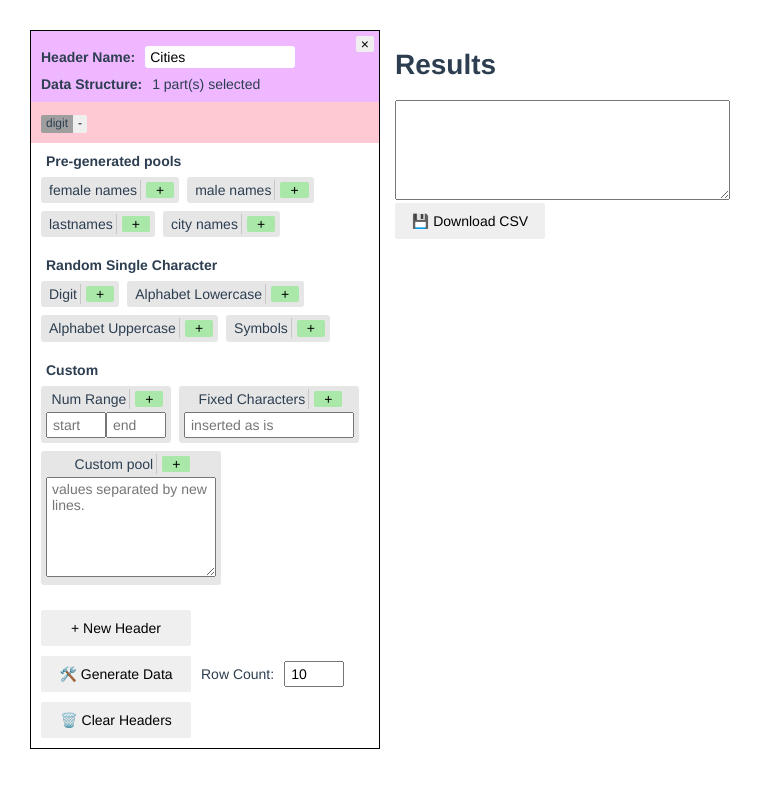
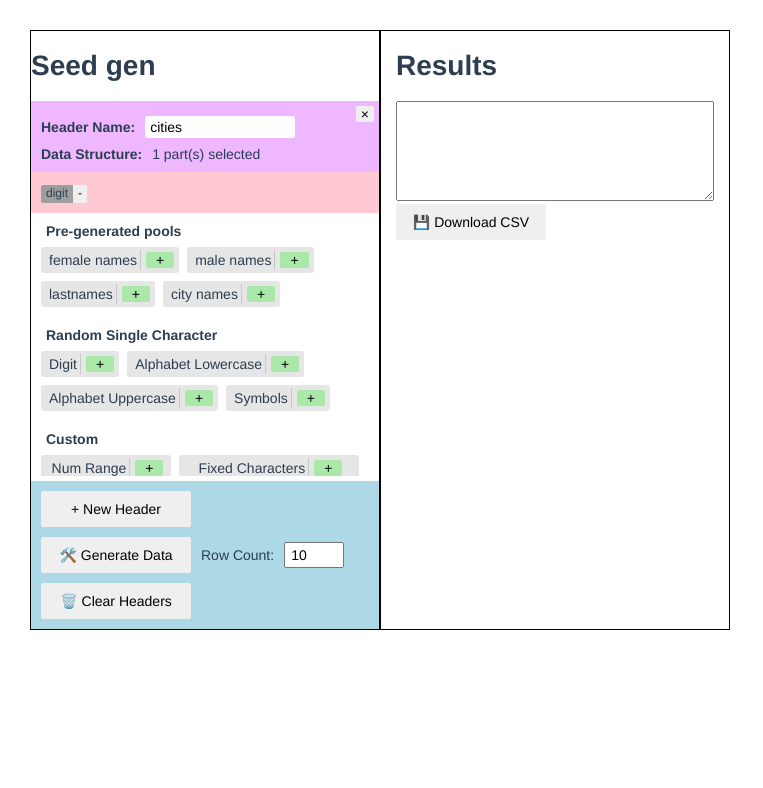
Before and after one commit to lucidkodo/seed-gen, a Vue app: page / in a window 1280 px wide. Shown: the top 788 px of the page, without its empty margins (0-763 px from the left). Built offline with nearby package versions, Linux system fonts and the light colour scheme.

Commit message:
Base ui done

```diff
--- a/src/App.vue
+++ b/src/App.vue
@@ -1,7 +1,8 @@
 <template lang="pug">
 #builder
-  //- h1 Seed gen
-  .header-box(v-for="(header, index) in headers", :id="index")
+  h1 Seed gen
+  .frame
+    .header-box(v-for="(header, index) in headers", :id="'header' + index")
       button.remove-header(@click="headers.splice(index, 1)") &times;
 
       .header-info(@click="showHeader(index)")
@@ -139,7 +140,7 @@ export default {
       tip: 'Click / hover for more',
       headers: [
         {
-          name: 'Cities',
+          name: 'cities',
           parts: [
             {
               name: 'digit',
@@ -245,6 +246,7 @@ export default {
 
           for (let j = 0; j < header.parts.length; j++) {
             const part = header.parts[j]
+            console.log(part)
 
             if (part.handler === 'default') {
               switch (part.name) {
--- a/src/app.sass
+++ b/src/app.sass
@@ -27,39 +27,47 @@ input, textarea
   display: inline-block
   vertical-align: top
   width: 350px
+  height: 600px
+  border: 1px solid #000
+  position: relative
 
 #builder
-  border: 1px solid #000
+  // padding-bottom: 150px
+  // overflow-y: scroll
 
-  button.remove-header
-    position: absolute
-    right: 5px
-    top: 5px
-    padding: 0px 5px
+  .frame
+    height: 375px
+    overflow-y: scroll
 
-  p
-    margin: 0
-    display: inline-block
+    button.remove-header
+      position: absolute
+      right: 5px
+      top: 5px
+      padding: 0px 5px
 
-    &.title
-      margin: 8px 10px 0 0
-      font-weight: bold
+    p
+      margin: 0
+      display: inline-block
 
-  .header-box
-    position: relative
-    margin-bottom: 5px
-    // border: 1px dashed #b7b7b7
+      &.title
+        margin: 8px 10px 0 0
+        font-weight: bold
 
-    .header-info
-      background-color: #eeb7ff
-      padding: 10px
-      cursor: pointer
+    .header-box
+      position: relative
+      margin-bottom: 5px
+      // border: 1px dashed #b7b7b7
 
-      input[type=text]
-        border: 0
-        border-radius: 3px
-        padding: 3px 5px
-        width: 150px
+      .header-info
+        background-color: #eeb7ff
+        padding: 10px
+        cursor: pointer
+
+        input[type=text]
+          border: 0
+          border-radius: 3px
+          padding: 3px 5px
+          width: 150px
 
 .components
   display: block
@@ -147,7 +155,13 @@ input, textarea
   background-color: #b5ffb5
 
 .btns
+  position: absolute
+  bottom: 0
   padding: 10px
+  background-color: lightblue
+
+  p
+    display: inline-block
 
   button.add-header
     text-align: center
@@ -173,8 +187,7 @@ input, textarea
     padding: 10px
 
 #results
-  padding: 0 0 0 15px
-  position: relative
+  padding: 0 15px
 
   textarea
     width: 100%
```
Lines whose indentation alone changed are shown as unchanged.
